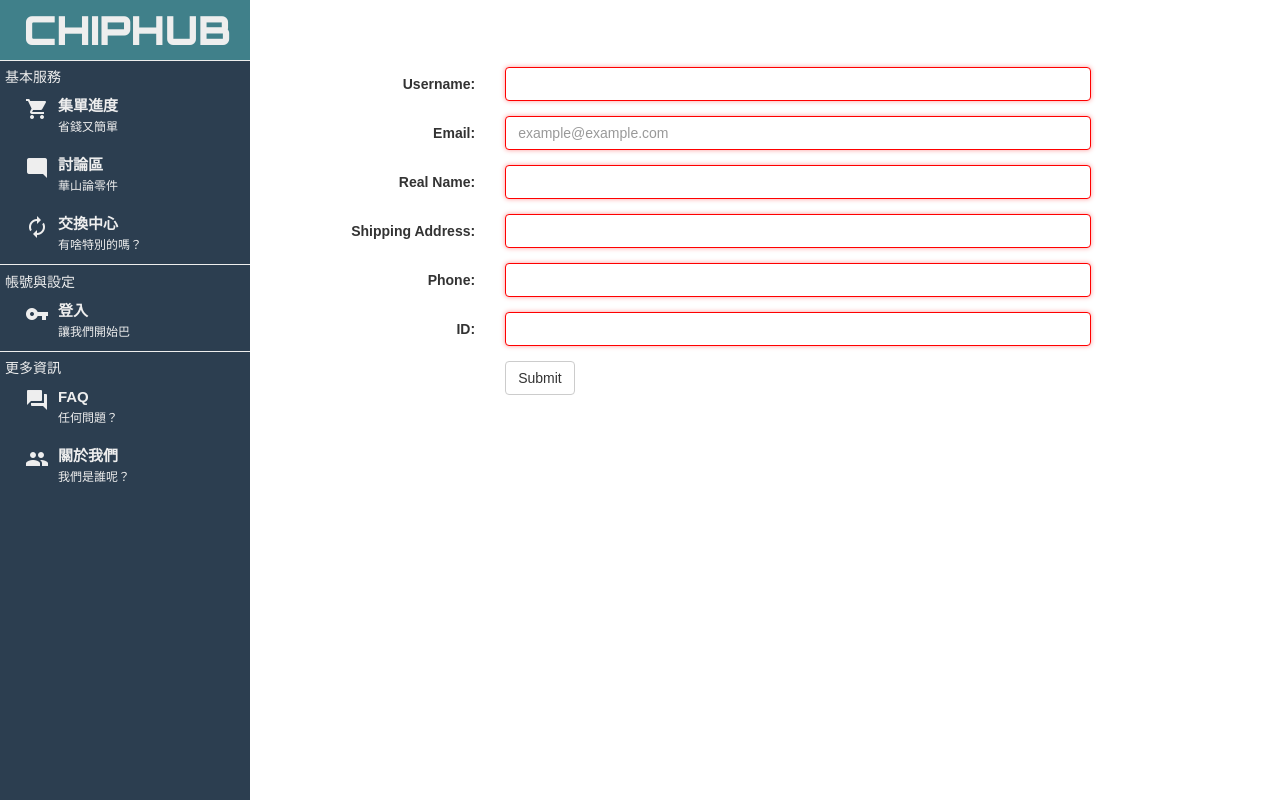
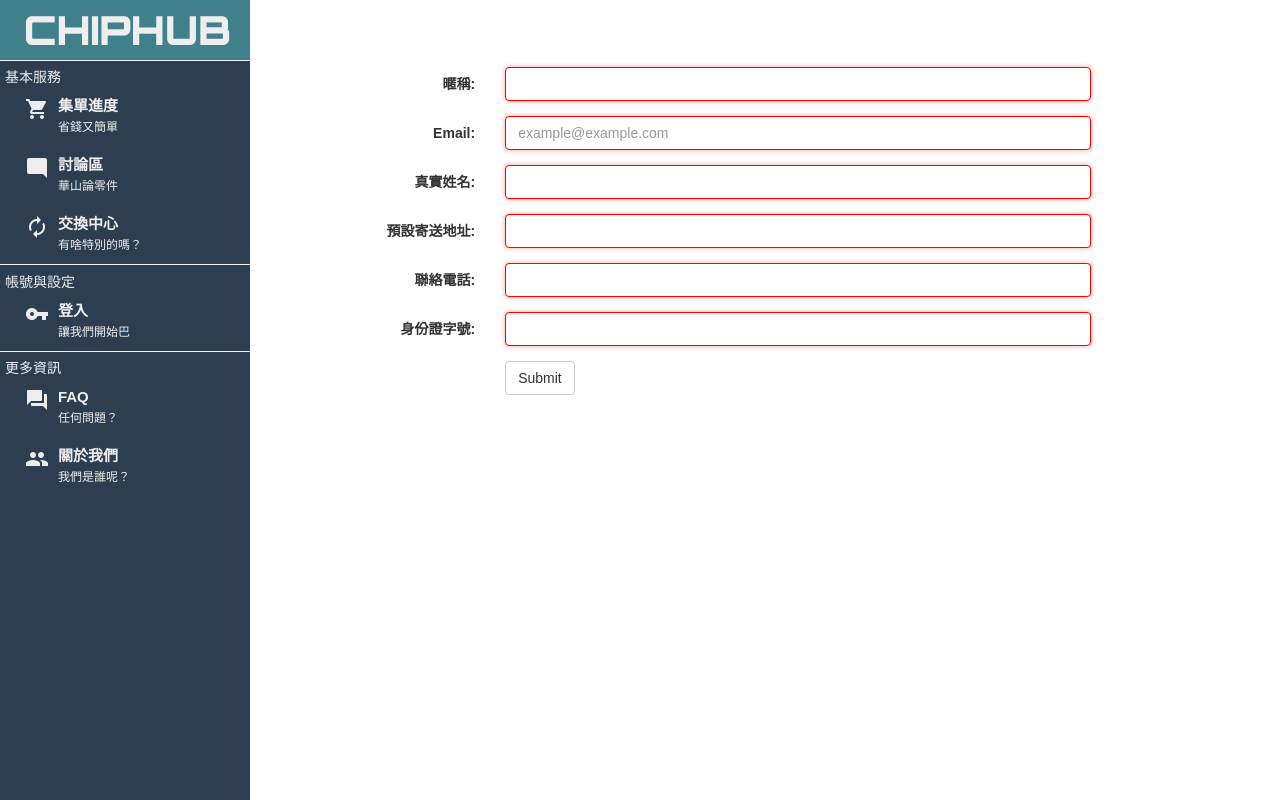
Before and after one commit to sonicyang/chiphub, a Django app: template templates/profile.html in a window 1280 px wide. Run offline with Django 3.2, Linux system fonts and the light colour scheme; the template is opened without the code that fills it, so the values that code supplies are empty; some libraries are stand-ins or nearby versions.

Commit message:
localized profile page

```diff
--- a/templates/profile.html
+++ b/templates/profile.html
@@ -13,7 +13,7 @@
 <div id="profile_form_wrapper">
     <form id="profile_form" class="form-horizontal" role="form" action="/update_profile/" method="get">
         <div class="form-group">
-            <label class="control-label col-md-3" for="username">Username:</label>
+            <label class="control-label col-md-3" for="username">暱稱:</label>
             <div class="col-md-9">
                 <input type="username" class="form-control" id="username" name="username" value="{{ username }}">
             </div>
@@ -27,28 +27,28 @@
         </div>
 
         <div class="form-group">
-            <label class="control-label col-md-3" for="realname">Real Name:</label>
+            <label class="control-label col-md-3" for="realname">真實姓名:</label>
             <div class="col-md-9">
                 <input type="realname" class="form-control" id="realname" name="realname" value="{{ realname }}">
             </div>
         </div>
 
         <div class="form-group">
-            <label class="control-label col-md-3" for="shipping_address">Shipping Address:</label>
+            <label class="control-label col-md-3" for="shipping_address">預設寄送地址:</label>
             <div class="col-md-9">
                 <input type="shipping_address" class="form-control" id="shipping_address" name="shipping_address" value="{{ shipping_address }}">
             </div>
         </div>
 
         <div class="form-group">
-            <label class="control-label col-md-3" for="phone">Phone:</label>
+            <label class="control-label col-md-3" for="phone">聯絡電話:</label>
             <div class="col-md-9">
                 <input type="phone" class="form-control" id="phone" name="phone" value="{{ phone }}">
             </div>
         </div>
 
         <div class="form-group">
-            <label class="control-label col-md-3" for="id">ID:</label>
+            <label class="control-label col-md-3" for="id">身份證字號:</label>
             <div class="col-md-9">
                 <input type="id" class="form-control" id="id" name="id" value="{{ id }}">
             </div>
```
